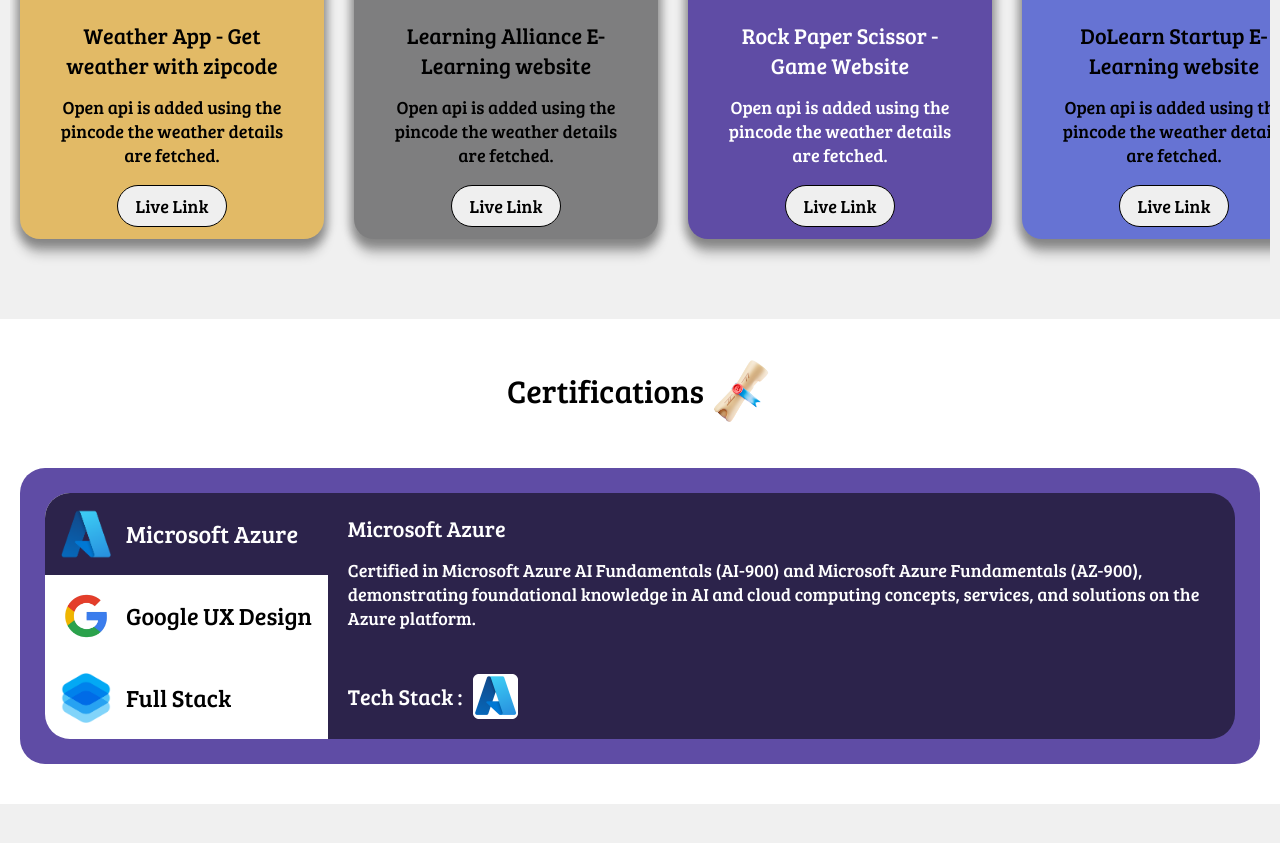
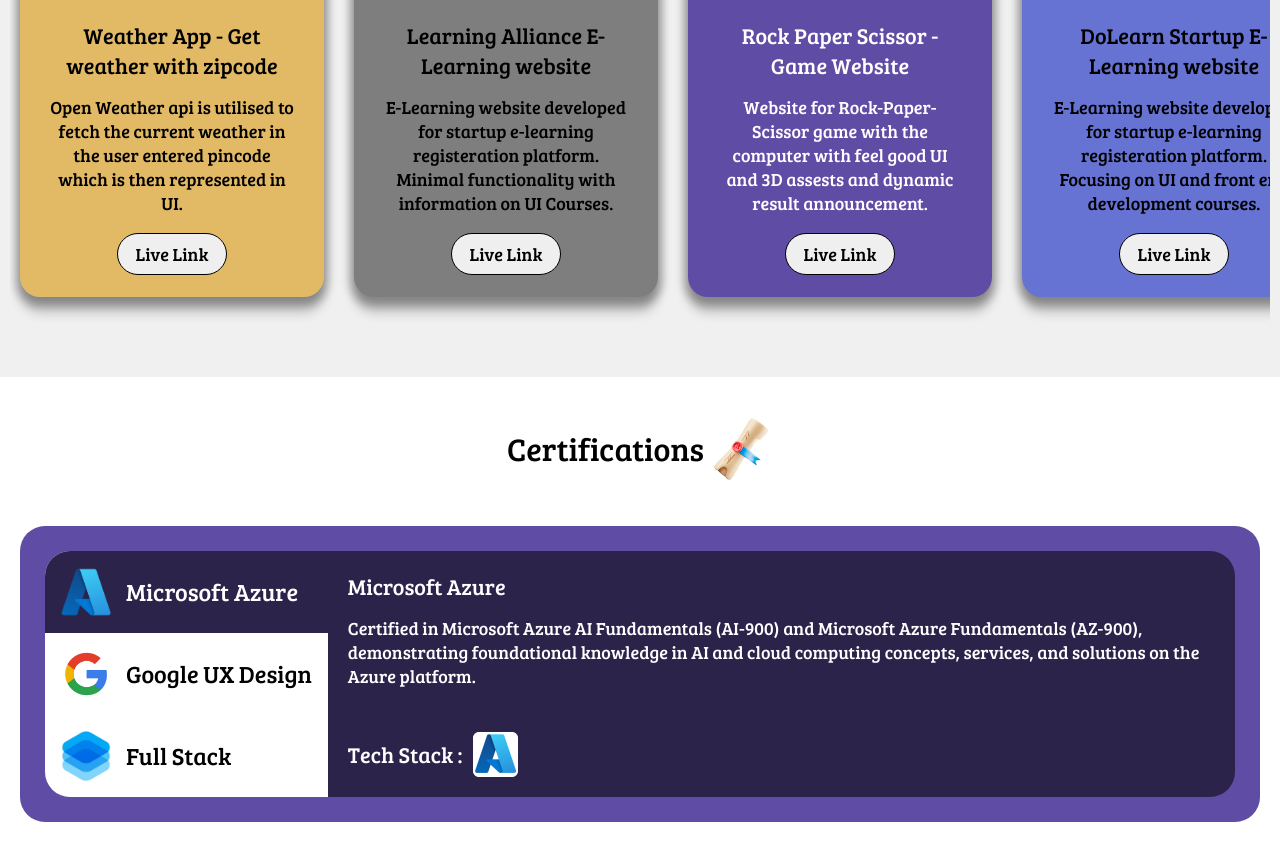
Before and after one commit to MuralidharanPM/portfolio, a React (Create React App) app: page / in a window 1280 px wide. Shown: the part 3785-4628 px from the top of the page. Built offline with nearby package versions, Linux system fonts and the light colour scheme.

Commit message:
Project Page Changes

```diff
--- a/src/components/Projects.css
+++ b/src/components/Projects.css
@@ -105,6 +105,7 @@
 .proCardLiveLinkCls {
     display: flex;
     justify-content: center;
+    padding-bottom: 10px;
 }
 .proCardLiveLinkBtnCls {
     padding: 8px 18px;
--- a/src/components/Projects.js
+++ b/src/components/Projects.js
@@ -72,7 +72,7 @@
         projectType: "Frontend Project",
         projectName: "Weather App - Get weather with zipcode",
         projectBanner: WeatherApp,
-        projectDes: "Open api is added using the pincode the weather details are fetched.",
+        projectDes: "Open Weather api is utilised to fetch the current weather in the user entered pincode which is then represented in UI.",
         projectTechStac: [ReactLogo, JavaScript, Typescript, GitHub, HTML, CSS, Bootstrap, Json, RestAPI],
         projectLiveLink: "https://muralidharanpm.github.io/weatherapp/",
         cardBackColour: "rgb(226 186 102)",
@@ -84,7 +84,7 @@
         projectType: "Frontend Project",
         projectName: "Learning Alliance E-Learning website",
         projectBanner: LearningAlliance,
-        projectDes: "Open api is added using the pincode the weather details are fetched.",
+        projectDes: "E-Learning website developed for startup e-learning registeration platform. Minimal functionality with information on UI Courses.",
         projectTechStac: [ReactLogo, JavaScript, Typescript, GitHub, HTML, CSS, Bootstrap, Json],
         projectLiveLink: "https://muralidharanpm.github.io/learningAlliance/",
         cardBackColour: "#7e7e7f",
@@ -96,7 +96,7 @@
         projectType: "Frontend Project",
         projectName: "Rock Paper Scissor - Game Website",
         projectBanner: RockPaperScissor,
-        projectDes: "Open api is added using the pincode the weather details are fetched.",
+        projectDes: "Website for Rock-Paper-Scissor game with the computer with feel good UI and 3D assests and dynamic result announcement.",
         projectTechStac: [ReactLogo, JavaScript, Typescript, GitHub, HTML, CSS, Bootstrap, Json],
         projectLiveLink: "https://muralidharanpm.github.io/rockPaperScissor/",
         cardBackColour: "#5f4ca5",
@@ -108,7 +108,7 @@
         projectType: "Frontend Project",
         projectName: "DoLearn Startup E-Learning website",
         projectBanner: DoLearn,
-        projectDes: "Open api is added using the pincode the weather details are fetched.",
+        projectDes: "E-Learning website developed for startup e-learning registeration platform. Focusing on UI and front end development courses.",
         projectTechStac: [ReactLogo, JavaScript, Typescript, GitHub, HTML, CSS, Bootstrap, Json],
         projectLiveLink: "https://muralidharanpm.github.io/dolearn/",
         cardBackColour: "#6673d3",
@@ -120,7 +120,7 @@
         projectType: "UI/UX Project",
         projectName: "AutoDeals - Car Dealership Design",
         projectBanner: AutoDeals,
-        projectDes: "Open api is added using the pincode the weather details are fetched.",
+        projectDes: "AutoDeals - Wireframe designed for the Car Dealership developed for the real time business focuisng on client sophistication.",
         projectTechStac: [Figma, Spline, PhotoShop],
         projectLiveLink: "https://www.behance.net/gallery/201191549/AutoDeals-Car-Dealership",
         cardBackColour: "rgb(195 191 191)",
@@ -132,7 +132,7 @@
         projectType: "UI/UX Project",
         projectName: "Portfolio - Beginner Website Design",
         projectBanner: Portfolio,
-        projectDes: "Open api is added using the pincode the weather details are fetched.",
+        projectDes: "Portfolio wireframe developed for beginner IT professionals focusing in highlighting the pereson's key skills and capacity.",
         projectTechStac: [Figma, Spline, PhotoShop],
         projectLiveLink: "https://www.behance.net/gallery/210670013/Portfolio-website-wireframe-for-beginners-type-1",
         cardBackColour: "#f0f0f0",
```
